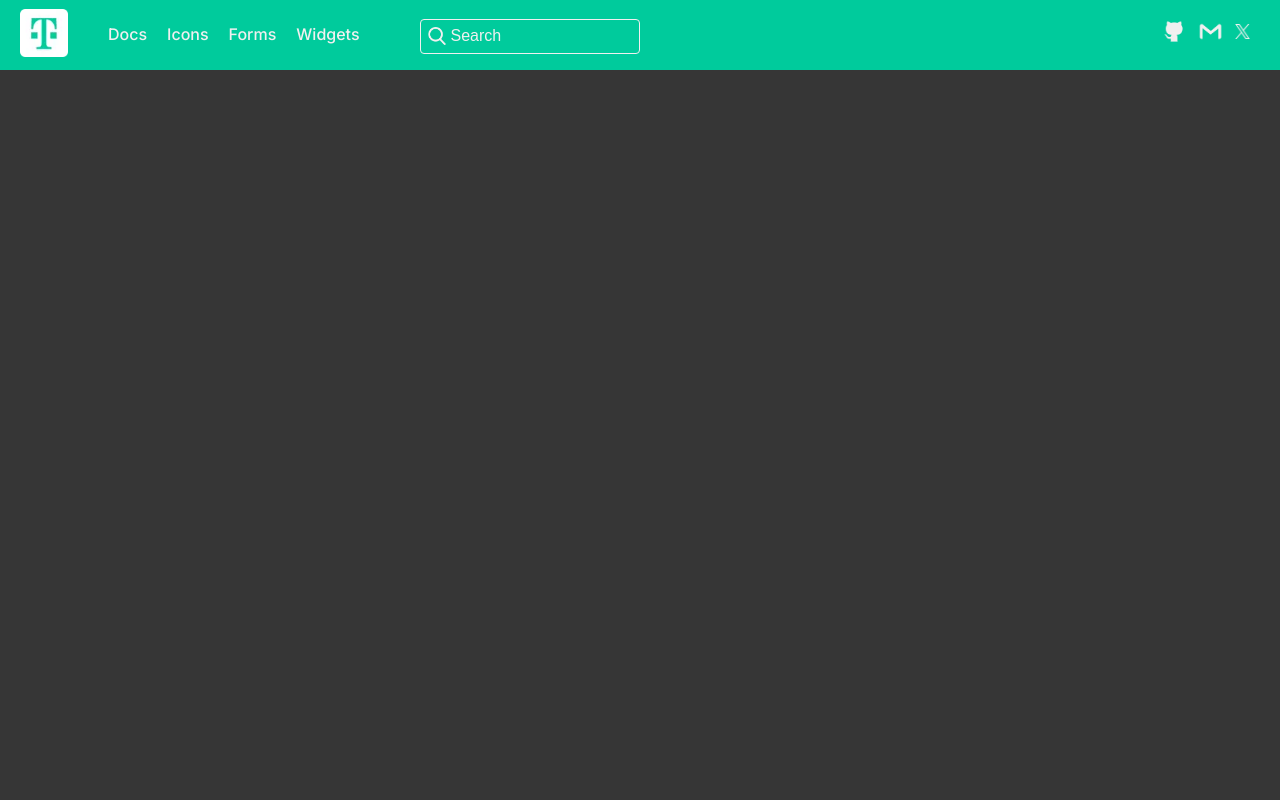
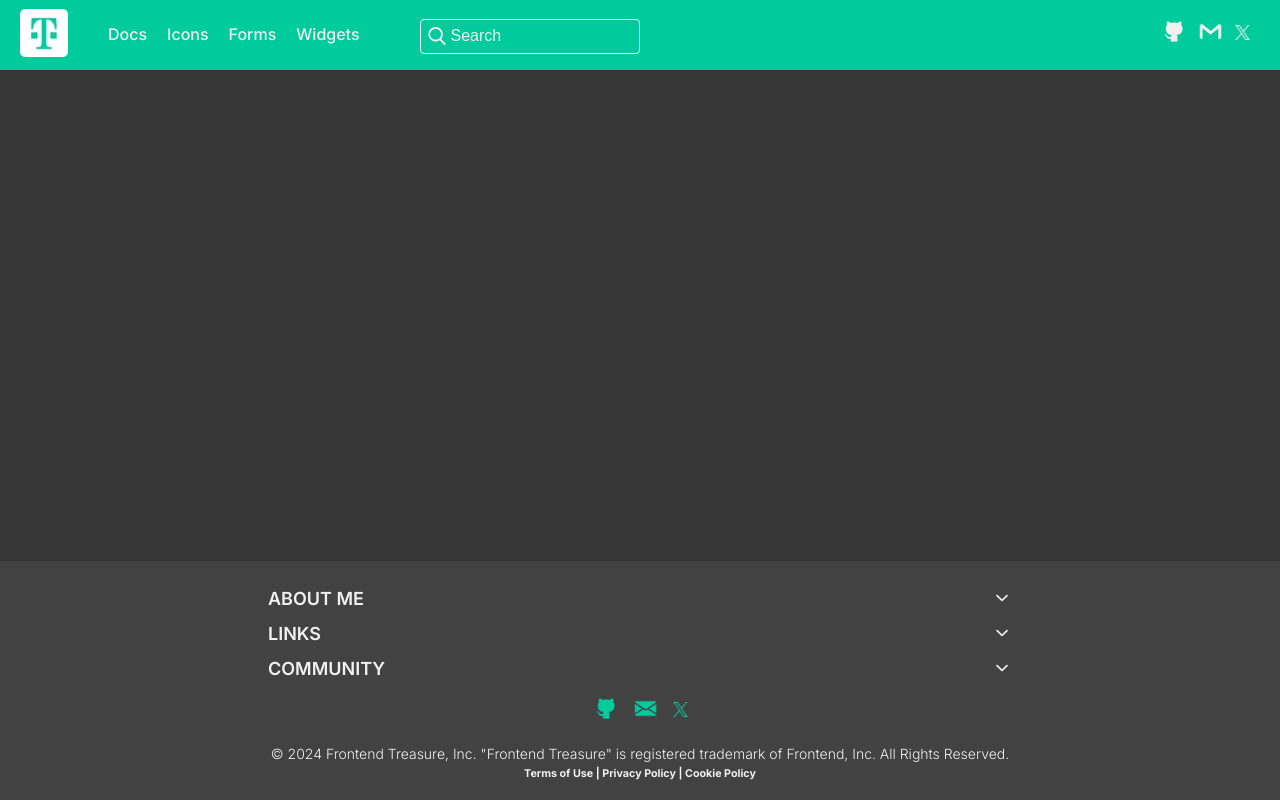
Before and after one commit to Prathameshp98/frontend-treasure, a Next.js app: page / in a window 1280 px wide. Built offline with nearby package versions, Linux system fonts and the light colour scheme.

Commit message:
made footer

```diff
--- a/src/app/zz_base_style.css
+++ b/src/app/zz_base_style.css
@@ -4,10 +4,12 @@
     /* Color Styles */
     --background-color-white: white;
     --font-offwhite: #f0f0f0;
+    --font-offwhitedark: #dcdcdc;
     --brand-color: #00cb9c;
     --hover-outline: #800080;
     --modal-background-color: #424242;
     --main-background-color: #363636;
+    --font-black: #131313;
     --outline-black: #0f0f0f;
 
     /* Text-size styles */
--- a/src/components/Headerlist/headerList.jsx
+++ b/src/components/Headerlist/headerList.jsx
@@ -1,5 +1,5 @@
 
-import Link from 'next/link'
+import Link from 'next/link';
 
 import Styles from "./headerlist.module.css";
 
--- a/src/components/Socials/socials.jsx
+++ b/src/components/Socials/socials.jsx
@@ -1,4 +1,4 @@
-
+import Link from 'next/link';
 import Image from "next/image";
 
 import github_ from "../../Data/Images/github_.webp";
@@ -11,27 +11,42 @@ const Socials = () => {
 
     return (
         <div className={`${Styles.SocialsMain}`}>
+            <Link
+                href="https://github.com/Prathameshp98"
+                target='_blank'
+                tabIndex={0}
+            >
                 <Image
                     src={github_}
                     alt={"github"}
                     height={25}
                     width={25}
+                />
+            </Link>
+            <Link
+                href=""
+                target='_blank'
                 tabIndex={0}
-            />
+            >
                 <Image
                     src={gmail_}
                     alt={"gmail"}
                     height={25}
                     width={25}
+                />
+            </Link>
+            <Link
+                href=""
+                target='_blank'
                 tabIndex={0}
-            />
+            >
                 <Image
                     src={twitter_}
                     alt={"twitter"}
                     height={15}
                     width={15}
-                tabIndex={0}
                 />
+            </Link>
         </div>
     )
 }
--- a/src/components/UI/ui.tsx
+++ b/src/components/UI/ui.tsx
@@ -3,6 +3,7 @@
 import { useState } from "react";
 
 import Header from "../header/header";
+import Footer from "../footer/footer";
 import SearchBox from "../Search/searchBox";
 
 import Styles from './ui.module.css';
@@ -17,6 +18,7 @@ const UI = () => {
                 <Header
                     setSearchBox={() => setSearchBox(true)}
                 />
+                <Footer />
             </div>
             {searchBox && <SearchBox
                 searchBox={searchBox}
--- /dev/null
+++ b/src/components/footer/footer.module.css
@@ -0,0 +1,106 @@
+
+.FooterMain {
+    position: fixed;
+    bottom: 0;
+    width: 100%;
+    padding: 20px;
+    background-color: var(--modal-background-color);
+    color: var(--font-offwhite);
+    display: flex;
+    flex-direction: column;
+    align-items: center;
+    justify-content: center;
+}
+
+.FooterMainSub {
+    width: 60%;
+    display: flex;
+    flex-direction: column;
+    justify-content: center;
+    align-items: center;
+}
+
+.FooterMain .FooterMainSub .FooterDropdowns {
+    width: 100%;
+}
+
+.FooterMain .FooterMainSub .FooterDropdowns .DropdownHeading {
+    display: flex;
+    justify-content: space-between;
+    cursor: pointer;
+    padding: 7px 0;
+}
+
+.FooterMain .FooterMainSub .FooterDropdowns .DropdownHeading h2 {
+    font-size: var(--heading---h4---bold);
+    font-weight: 600;
+}
+
+.FooterMain .FooterMainSub .FooterDropdowns .DropdownHeading img {
+    width: fit-content;
+}
+
+.FooterMain .FooterMainSub .FooterDropdowns .DropdownOptions {
+    padding: 8px 0;
+}
+
+.FooterMain .FooterMainSub .FooterDropdowns .DropdownOptions li {
+    width: fit-content;
+    color: var( --font-offwhitedark);
+    font-size: var(--paragraph---p2---regular);
+    list-style: none;
+    padding: 5px 0;
+    cursor: pointer;
+}
+
+.FooterMain .FooterMainSub .FooterDropdowns .DropdownOptions li:hover {
+    text-decoration: underline;
+}
+
+.FooterCopyright {
+    width: 100%;
+    padding-top: 10px;
+    display: flex;
+    flex-direction: column;
+    justify-content: center;
+    align-items: center;
+    gap: 5px;
+}
+
+.FooterCopyright p {
+    font-size: var(--paragraph---p2---regular);
+    font-weight: 300;
+    text-align: center;
+}
+
+.FooterCopyright h6 {
+    cursor: pointer;
+}
+
+
+.FooterMain .FooterIcons {
+    display: flex;
+    padding: 10px;
+    gap: 15px;
+}
+
+.FooterMain .FooterIcons a {
+    cursor: pointer;
+}
+
+.FooterMain .FooterIcons :nth-child(3) {
+    margin-top: 5px;
+}
+
+@media screen and (max-width: 480px) {
+
+    .FooterMain .FooterMainSub {
+        width: 95%;
+    }
+
+    .FooterCopyright p {
+        font-size: var(--paragraph---p3---regular);
+        font-weight: 300;
+        text-align: center;
+    }
+}
--- /dev/null
+++ b/src/components/footer/footer.tsx
@@ -0,0 +1,124 @@
+"use client";
+
+import { useState } from 'react';
+
+import Link from 'next/link';
+import Image from "next/image";
+
+import Styles from './footer.module.css';
+
+import down_ from '@/Data/Images/down.webp';
+import github_ from '@/Data/Images/github.webp';
+import email_ from '@/Data/Images/envelope.webp';
+import twitter_ from '@/Data/Images/twitter.webp';
+
+const dropdownData = [
+    {
+        id: 1,
+        name: 'ABOUT ME',
+        options: ['Portfolio', 'Linkedln', 'Contact Me']
+    },
+    {
+        id: 2,
+        name: 'LINKS',
+        options: ['Home', 'Docs', 'Widgets', 'Icons', 'Examples']
+    },
+    {
+        id: 3,
+        name: 'COMMUNITY',
+        options: ['Discussion', 'Issues', 'Stack Overflow']
+    }
+]
+
+const Footer = () => {
+
+    const[list, setList] = useState<boolean[]>([false, false, false]);
+
+    const listUpdateHandler = (item: any) => {
+        const updatedList = [...list];
+        updatedList[item] = updatedList[item] === true ? false : true;
+        console.log(updatedList);
+        setList(updatedList);
+    }
+
+    return (
+        <div className={`${Styles.FooterMain}`}>
+            <div className={`${Styles.FooterMainSub}`}>
+                <div className={`${Styles.FooterDropdowns}`}>
+                    {dropdownData.map((item: any, index: number) => (
+                        <div
+                            className={`${Styles.DropdownGroup}`}
+                            key={item.id}
+                        >
+                            <div
+                                className={`${Styles.DropdownHeading}`}
+                                onClick={() => listUpdateHandler(index)}
+                                tabIndex={0}
+                            >
+                                <h2>{item.name}</h2>
+                                <Image
+                                    src={down_}
+                                    alt={"down"}
+                                    height={20}
+                                    width={20}
+                                />
+                            </div>
+                            {list[index] && <ul
+                                className={`${Styles.DropdownOptions}`}
+                            >
+                                {item.options.map((option: string, index: number) => (
+                                    <li key={Math.random()}>{item.options[index]}</li>
+                                ))}
+                            </ul>}
+                        </div>
+                    ))}
+
+                </div>
+                <div className={`${Styles.FooterIcons}`}>
+                    <Link
+                        href="https://github.com/Prathameshp98"
+                        target='_blank'
+                        tabIndex={0}
+                    >
+                        <Image
+                            src={github_}
+                            alt={"github"}
+                            height={25}
+                            width={25}
+                        />
+                    </Link>
+                    <Link
+                        href=""
+                        target='_blank'
+                        tabIndex={0}
+                    >
+                        <Image
+                            src={email_}
+                            alt={"gmail"}
+                            height={25}
+                            width={25}
+                        />
+                    </Link>
+                    <Link
+                        href=""
+                        target='_blank'
+                        tabIndex={0}
+                    >
+                        <Image
+                            src={twitter_}
+                            alt={"twitter"}
+                            height={15}
+                            width={15}
+                        />
+                    </Link>
+                </div>
+                <div className={`${Styles.FooterCopyright}`}>
+                    <p>© 2024 Frontend Treasure, Inc. "Frontend Treasure" is registered trademark of Frontend, Inc. All Rights Reserved.</p>
+                    <h6>Terms of Use | Privacy Policy | Cookie Policy</h6>
+                </div>
+            </div>
+        </div>
+    )
+}
+
+export default Footer;
```
Also changed, not shown: src/Data/Images/down.png (added), src/Data/Images/down.webp (added). Lines whose indentation alone changed are shown as unchanged.
